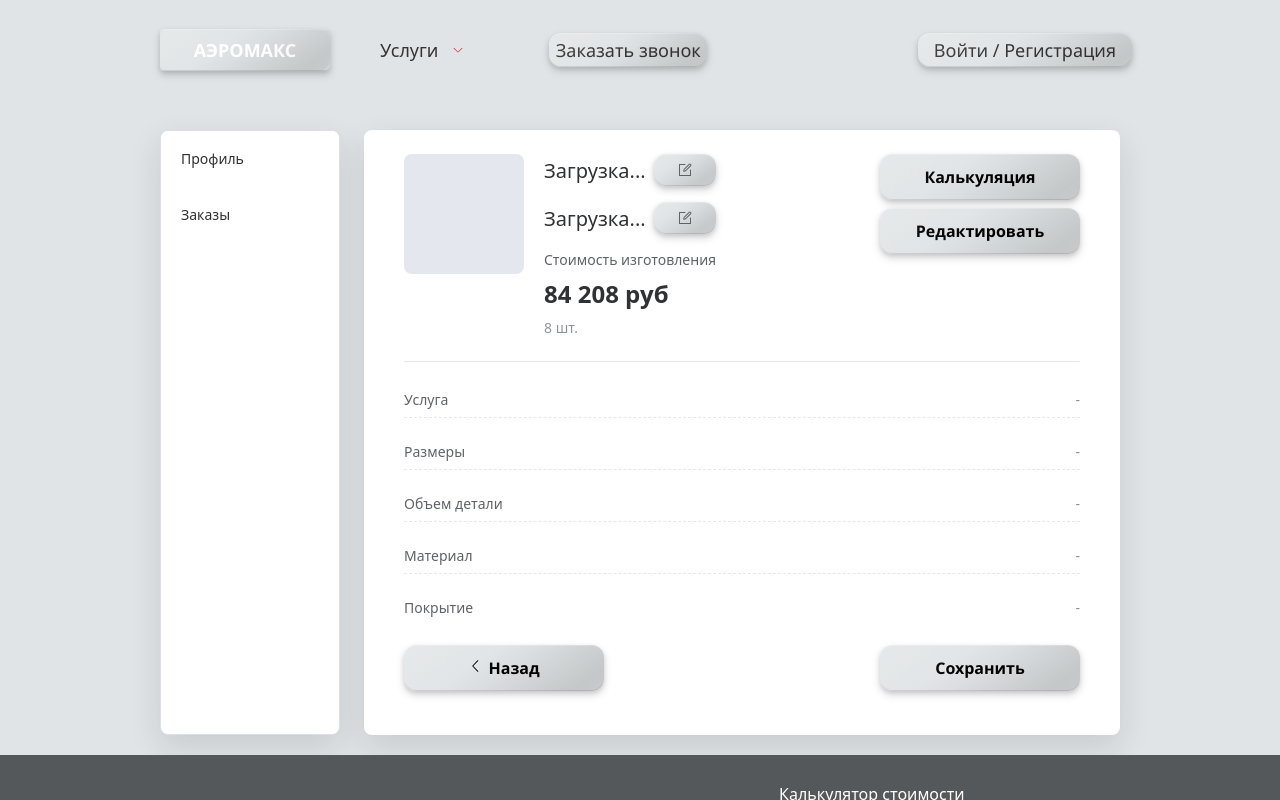
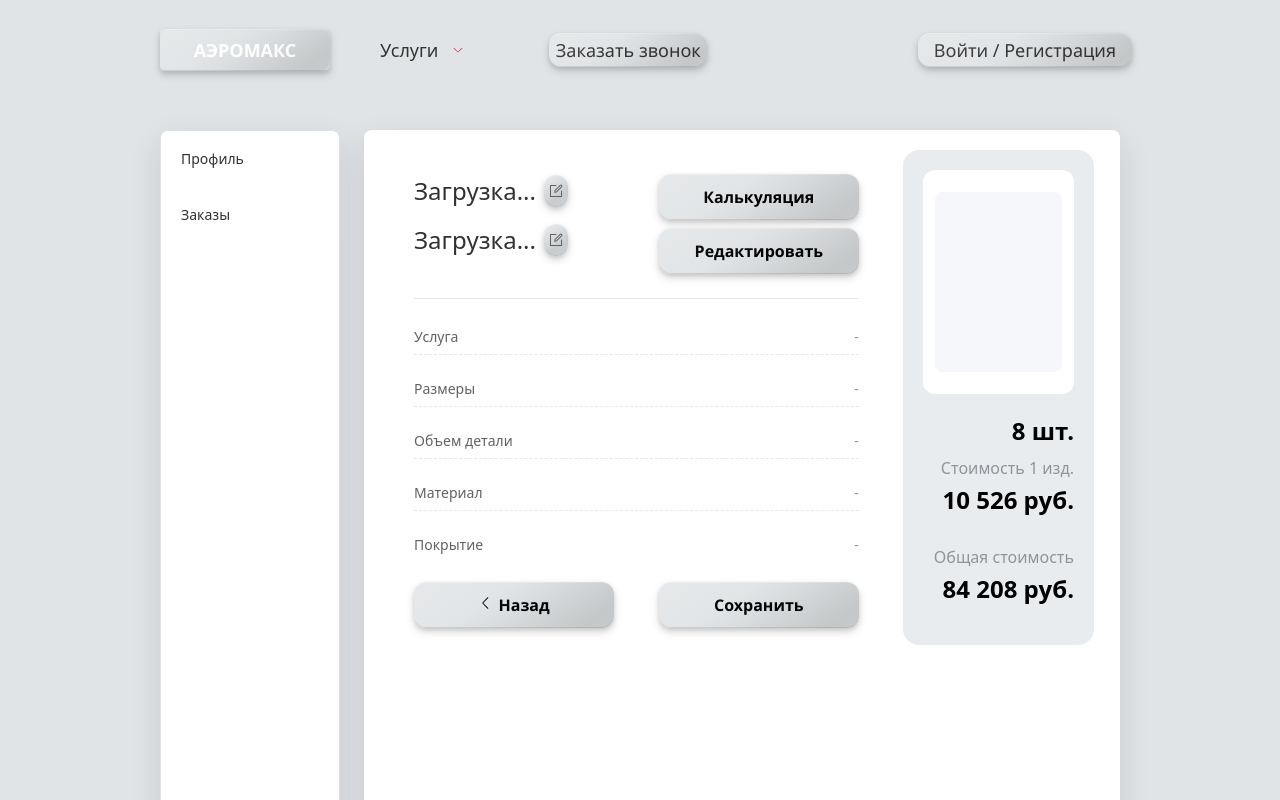
Before and after one commit to js-owl/maas-front, a Vue app: page /personal/calc in a window 1280 px wide. Shown: the top 800 px of the page. Built offline with nearby package versions, Linux system fonts and the light colour scheme; no server answers.

Commit message:
Update build-info.json with new build date, git hash, and node version. Refactor PersonalCalc.vue to improve cost calculations and UI layout, including the addition of a summary card for item costs. Adjust InputEdit component font size to 24px for better readability.

```diff
--- a/public/build-info.json
+++ b/public/build-info.json
@@ -2,12 +2,12 @@
   "version": "3.0.0",
   "name": "m-front",
   "description": "Manufacturing Frontend - API v3.0.0 Compatible",
-  "buildDate": "2026-01-22T08:33:56.745Z",
+  "buildDate": "2026-01-22T13:39:59.198Z",
   "buildDateFormatted": "2026-01-22",
-  "gitHash": "unknown",
-  "gitBranch": "unknown",
+  "gitHash": "790286c",
+  "gitBranch": "main",
   "gitTag": "unknown",
   "apiVersion": "3.0.0",
-  "nodeVersion": "v22.15.1",
+  "nodeVersion": "v22.17.0",
   "buildEnvironment": "development"
 }
--- a/src/components/PersonalCalc.vue
+++ b/src/components/PersonalCalc.vue
@@ -6,11 +6,10 @@ import { ElMessage } from 'element-plus'
 import { req_json_auth, req_json } from '../api'
 import Button from './ui/Button.vue'
 import InputEdit from './ui/InputEdit.vue'
+import CadPreview from './cad/CadPreview.vue'
 import type { IOrderResponse } from '../interfaces/order.interface'
 import { useMaterialStore } from '../stores/material.store'
 import { useCoefficientsStore } from '../stores/coefficients.store'
-import { useProfileStore } from '../stores/profile.store'
-import { hidePrice as hidePriceFn } from '../helpers/hide-price'
 
 type OtherService = {
   id: string
@@ -42,12 +41,6 @@ const materialStore = useMaterialStore()
 // Coefficients store
 const coefficientsStore = useCoefficientsStore()
 
-// Profile store
-const profileStore = useProfileStore()
-const username = computed(() => profileStore.profile?.username ?? null)
-const status = computed(() => orderData.value?.status ?? null)
-const hidePrice = computed(() => hidePriceFn(username.value, status.value))
-
 // Order data storage
 const orderData = ref<IOrderResponse | null>(null)
 
@@ -69,9 +62,6 @@ const quantity = ref(8)
 // Manufacturing time in days
 const manufacturingTime = ref(3)
 
-// Delivery cost in rubles
-const deliveryCost = ref(0)
-
 // Product properties - stores various attributes of the product
 const productProperties = ref({
   serviceId: '', // ID услуги (Service ID)
@@ -81,15 +71,22 @@ const productProperties = ref({
   coating: '', // Покрытие (Coating)
 })
 
-// Calculate total cost including manufacturing and delivery
-const totalCost = computed(() => {
-  return manufacturingCost.value * quantity.value + deliveryCost.value
+
+// Format price without decimal (for total cost)
+const formatPrice = (value: number): string => {
+  return Math.round(value).toString().replace(/\B(?=(\d{3})+(?!\d))/g, ' ') + ' руб.'
+}
+
+// Cost per item
+const costPerItem = computed(() => {
+  return manufacturingCost.value
 })
 
-// Format number with spaces as thousand separators (Russian format)
-const formatCurrency = (value: number): string => {
-  return value.toString().replace(/\B(?=(\d{3})+(?!\d))/g, ' ') + ' руб'
-}
+// Total cost
+const totalCostFormatted = computed(() => {
+  return manufacturingCost.value * quantity.value
+})
+
 
 
 // Handle back button click - navigate to order page with current kitId
@@ -307,11 +304,12 @@ const saveOrder = async () => {
 
   isSaving.value = true
   try {
-    // Prepare updated order data with current order_code and order_name
+    // Prepare updated order data with current order_code, order_name, and quantity
     const updatedData = {
       ...orderData.value,
       order_code: order_code.value,
       order_name: order_name.value,
+      quantity: quantity.value,
     }
 
     const response = await req_json_auth(`/orders/${orderId.value}`, 'PUT', updatedData)
@@ -349,35 +347,21 @@ watch(
     v-loading="isLoading"
     element-loading-text="Загрузка данных заказа..."
   >
+  <section class="personal-order">
     <el-row :gutter="20">
-      <!-- Left Card - Product Details and Configuration (2/3 width) -->
-      <el-col :span="24">
+      <el-col :span="17">
         <el-card class="product-card" shadow="never">
           <!-- Top Section: Image, Filename, Cost, Quantity + Actions -->
           <div class="product-header-row">
             <div class="product-header">
-              <!-- Image Preview Placeholder -->
-              <div class="image-placeholder">
-                <div class="placeholder-content">
-                  <!-- Placeholder for 3D model preview -->
-                </div>
-              </div>
 
               <!-- Product Info Section -->
               <div class="product-info">
                 <!-- Order Code -->
-                <InputEdit v-model="order_code" />
+                <InputEdit v-model="order_code"/>
 
                 <!-- Order Name -->
                 <InputEdit v-model="order_name" />
-
-                <!-- Manufacturing Cost -->
-                <div class="cost-section">
-                  <div class="cost-label">Стоимость изготовления</div>
-                  <div v-if="!hidePrice" class="cost-value">{{ formatCurrency(totalCost) }}</div>
-                  <div v-else class="cost-value">Рассчитываем цену...</div>
-                  <div class="quantity-display">{{ quantity }} шт.</div>
-                </div>
               </div>
             </div>
 
@@ -427,11 +411,54 @@ watch(
         </el-card>
       </el-col>
 
+      <!-- Правая карточка -->
+      <el-col :span="7">
+        <div class="summary-card">
+          <!-- Image Container -->
+          <div class="image-container">
+            <div class="image-wrapper">
+              <div v-if="orderData?.file_id" class="preview-wrapper">
+                <CadPreview :file-id="orderData.file_id" />
+              </div>
+              <div v-else class="preview-placeholder">
+                <div class="placeholder-content"></div>
+              </div>
+            </div>
+          </div>
+
+          <!-- Quantity Display -->
+          <div class="cost-value" style="padding-top:20px">
+            {{ quantity }} шт.
+          </div>
+
+
+          <div class="cost-item">
+            <div class="cost-label">Стоимость 1 изд.</div>
+            <div class="cost-value">
+              {{ formatPrice(costPerItem) }}
+            </div>
+          </div>
+
+          <div class="cost-item">
+            <div class="cost-label">Общая стоимость</div>
+            <div class="cost-value">
+              {{ formatPrice(totalCostFormatted) }}
+            </div>
+          </div>
+        </div>
+      </el-col>
     </el-row>
+  </section>
   </div>
 </template>
 
 <style scoped>
+.personal-order {
+  min-height: 100vh;
+  background-color: white;
+  padding: 20px 10px;
+  border-radius: 20px;
+}
 .personal-calc-container {
   padding: 0;
   min-height: 500px;
@@ -515,6 +542,7 @@ watch(
 }
 
 .cost-label {
+  padding-top: 10px;
   font-size: 14px;
   color: #606266;
 }
@@ -564,6 +592,114 @@ watch(
   min-width: 100px;
 }
 
+/* Right Summary Card */
+.summary-card {
+  background-color: #e9ecef;
+  border-radius: 16px;
+  border: none;
+  display: flex;
+  flex-direction: column;
+  gap: 0;
+  padding: 20px;
+}
+
+/* Image Container */
+.image-container {
+  display: flex;
+  align-items: center;
+  justify-content: center;
+}
+
+.image-wrapper {
+  position: relative;
+  width: 100%;
+  background-color: #fff;
+  border-radius: 12px;
+  padding: 12px;
+  min-height: 200px;
+  display: flex;
+  align-items: center;
+  justify-content: center;
+}
+
+.preview-wrapper {
+  width: 100%;
+  height: 100%;
+  display: flex;
+  align-items: center;
+  justify-content: center;
+}
+
+.preview-wrapper :deep(.cad-preview-container) {
+  width: 100%;
+  height: 100%;
+  display: flex;
+  align-items: center;
+  justify-content: center;
+}
+
+.preview-wrapper :deep(.stl-preview) {
+  width: 100% !important;
+  height: 100% !important;
+  min-height: 180px;
+  max-width: 100%;
+  max-height: 100%;
+  border: none !important;
+  border-radius: 8px;
+}
+
+.preview-wrapper :deep(.preview-image) {
+  width: 100%;
+  height: 100%;
+  object-fit: contain;
+}
+
+.preview-placeholder {
+  width: 100%;
+  height: 100%;
+  min-height: 180px;
+  background-color: #f5f7fa;
+  border-radius: 8px;
+}
+
+.placeholder-content {
+  width: 100%;
+  height: 100%;
+  background-color: #e4e7ed;
+  border-radius: 8px;
+}
+
+
+/* Quantity Display */
+.quantity-display-large {
+  text-align: right;
+  font-size: 24px;
+  font-weight: 700;
+  color: #303133;
+  margin: 8px 0;
+}
+
+.cost-item {
+  display: flex;
+  flex-direction: column;
+  gap: 4px;
+  margin-bottom: 20px;
+}
+
+.cost-label {
+  text-align: right;
+  font-size: 16px;
+  font-weight: 500;
+  color: #909399;
+}
+
+.cost-value {
+  text-align: right;
+  font-size: 24px;
+  font-weight: 600;
+  color: #000;
+}
+
 /* Responsive Design */
 @media (max-width: 1024px) {
   .personal-calc-container {
@@ -578,5 +714,9 @@ watch(
     width: 100%;
     height: 200px;
   }
+
+  .summary-card {
+    margin-top: 20px;
+  }
 }
 </style>
--- a/src/components/ui/InputEdit.vue
+++ b/src/components/ui/InputEdit.vue
@@ -10,7 +10,7 @@ const props = withDefaults(
   }>(),
   {
     placeholder: '',
-    fontSize: '20px',
+    fontSize: '24px',
   }
 )
 
```
